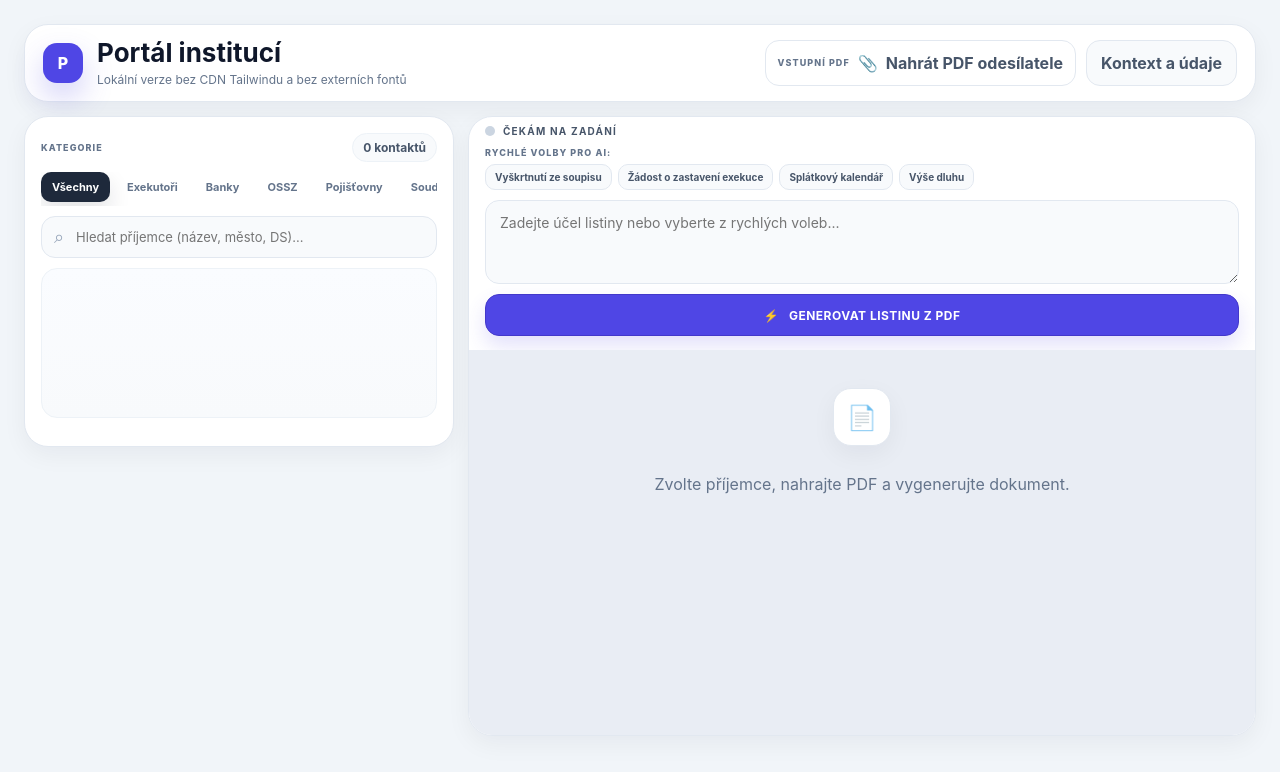
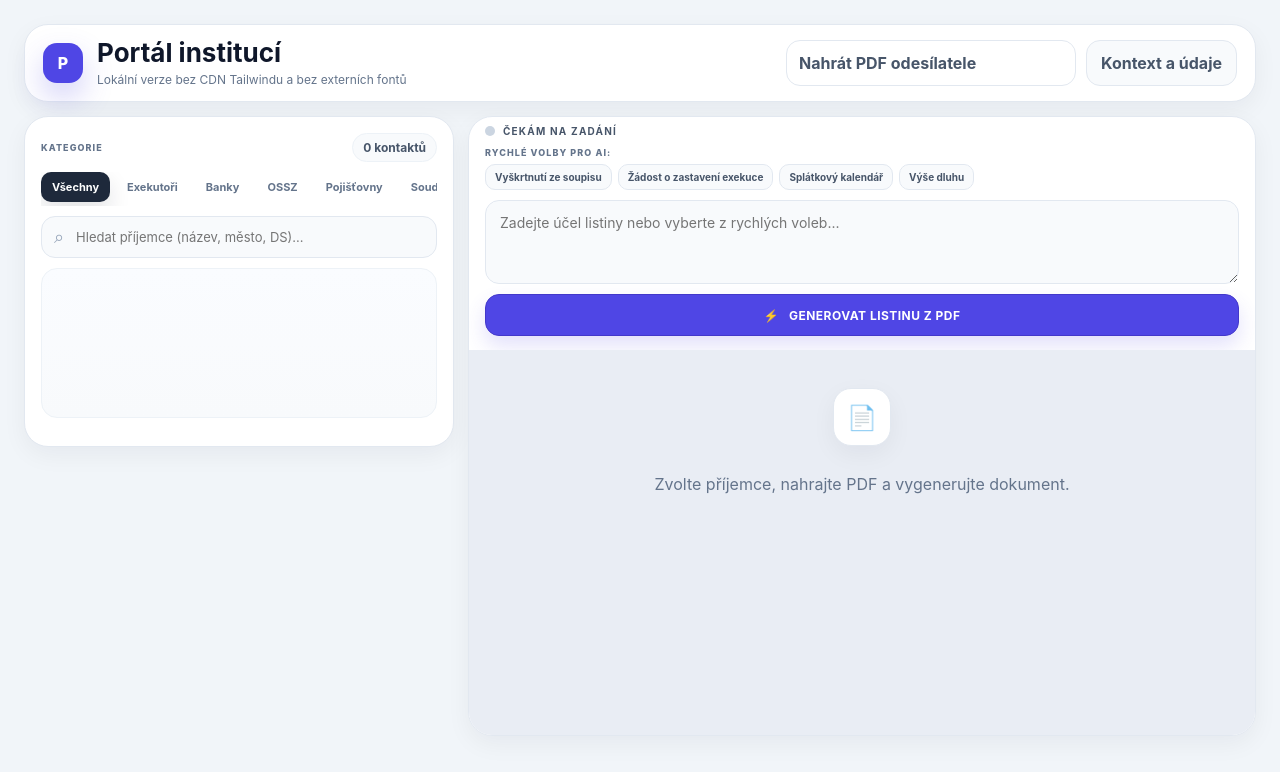
Before and after one commit to dluhovkaosoblazsko-debug/Dokument-creator, a website: page public/index.html in a window 1280 px wide. Drawn offline with Linux system fonts and the light colour scheme; no server answers.

Commit message:
První commit

```diff
--- a/public/index.html
+++ b/public/index.html
@@ -22,8 +22,6 @@
           <div class="upload-text upload-text-inline">
             <input type="file" id="fileInput" accept="application/pdf" hidden>
             <label for="fileInput" class="upload-link upload-link-inline">
-              <span class="upload-inline-label">Vstupní PDF</span>
-              <span class="btn-icon">📎</span>
               <span id="fileNameDisplay">Nahrát PDF odesílatele</span>
             </label>
           </div>
```
